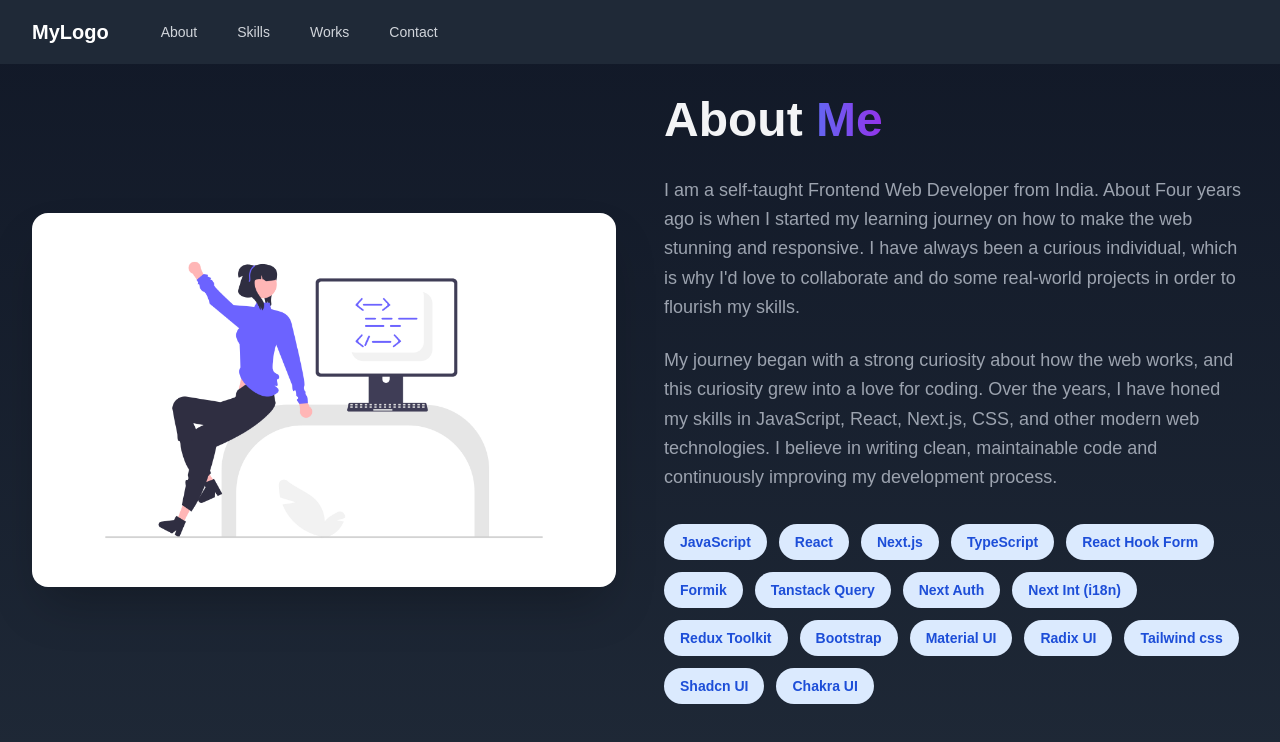
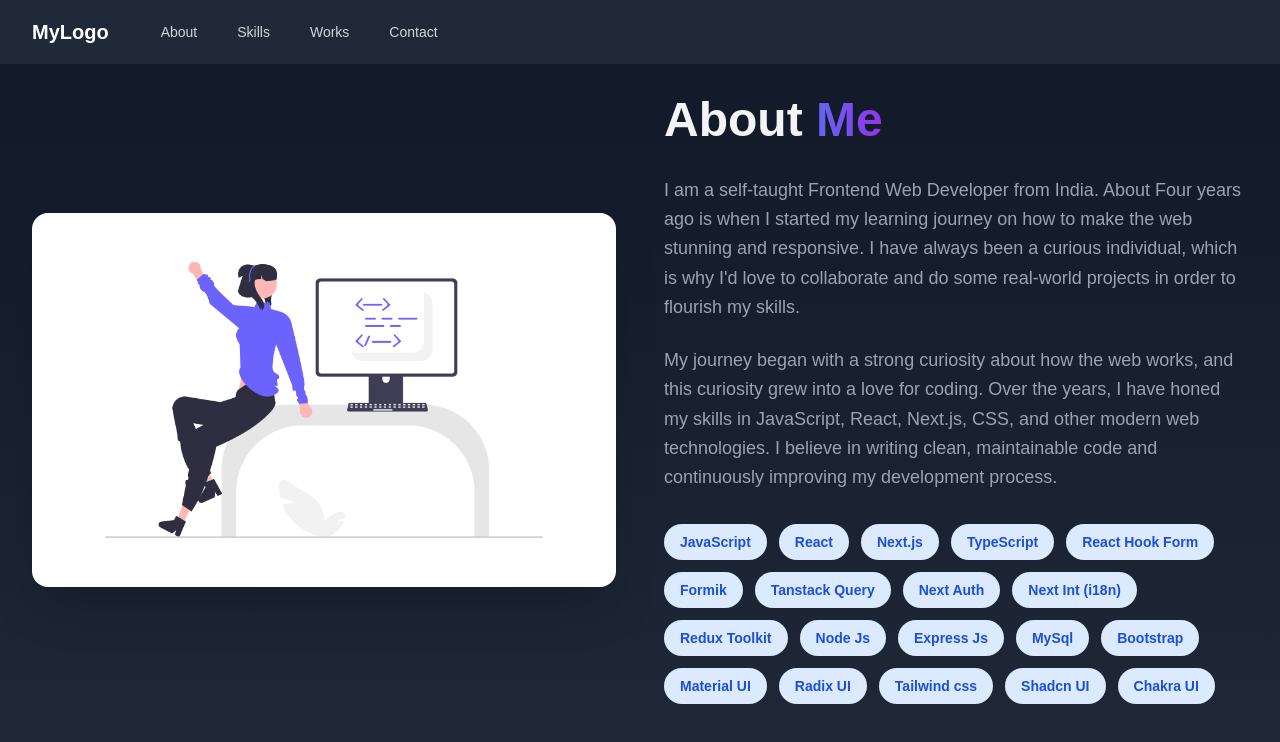
Before and after one commit to Ananya-12-cpu/My-portfolio, a Next.js app: page /about in a window 1280 px wide. Shown: the top 742 px of the page. Built offline with nearby package versions, Linux system fonts and the light colour scheme.

Commit message:
skill added in about page

```diff
--- a/app/about/page.tsx
+++ b/app/about/page.tsx
@@ -87,6 +87,11 @@ function AboutPage() {
                 "Next Auth",
                 "Next Int (i18n)",
                 "Redux Toolkit",
+
+                "Node Js",
+                "Express Js",
+                "MySql",
+
                 "Bootstrap",
                 "Material UI",
                 "Radix UI",
```
